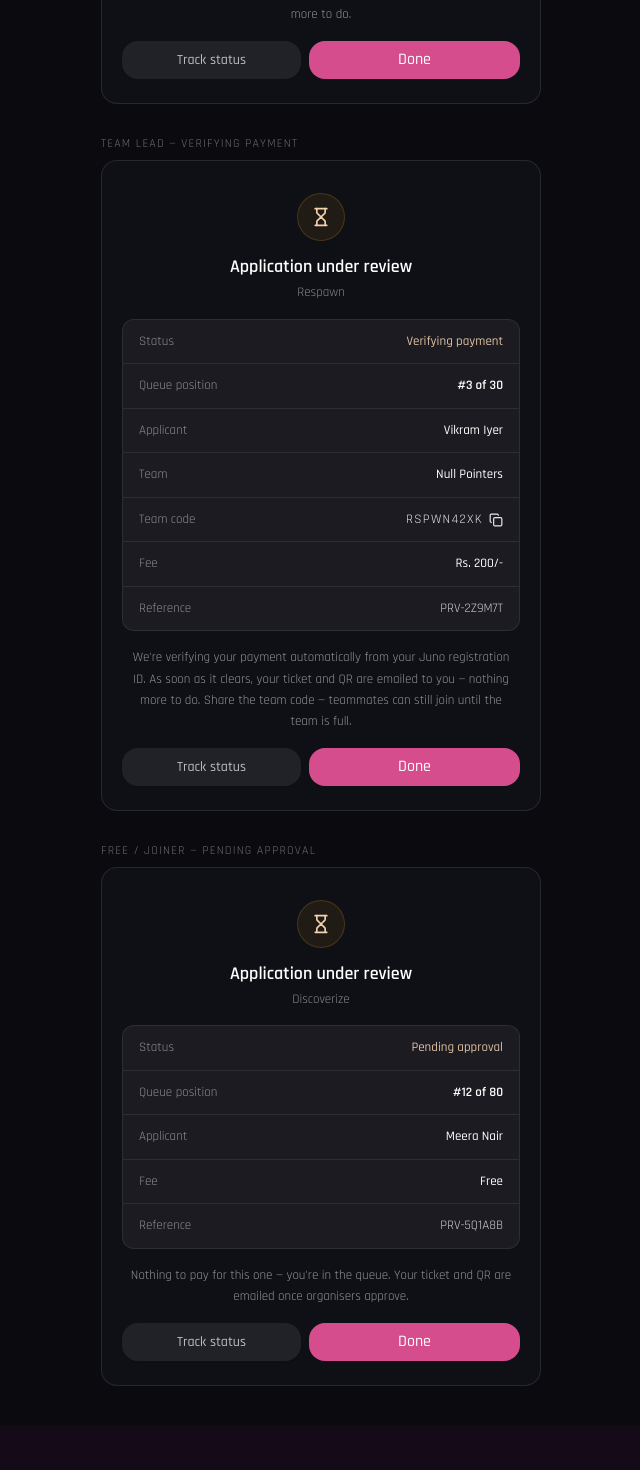
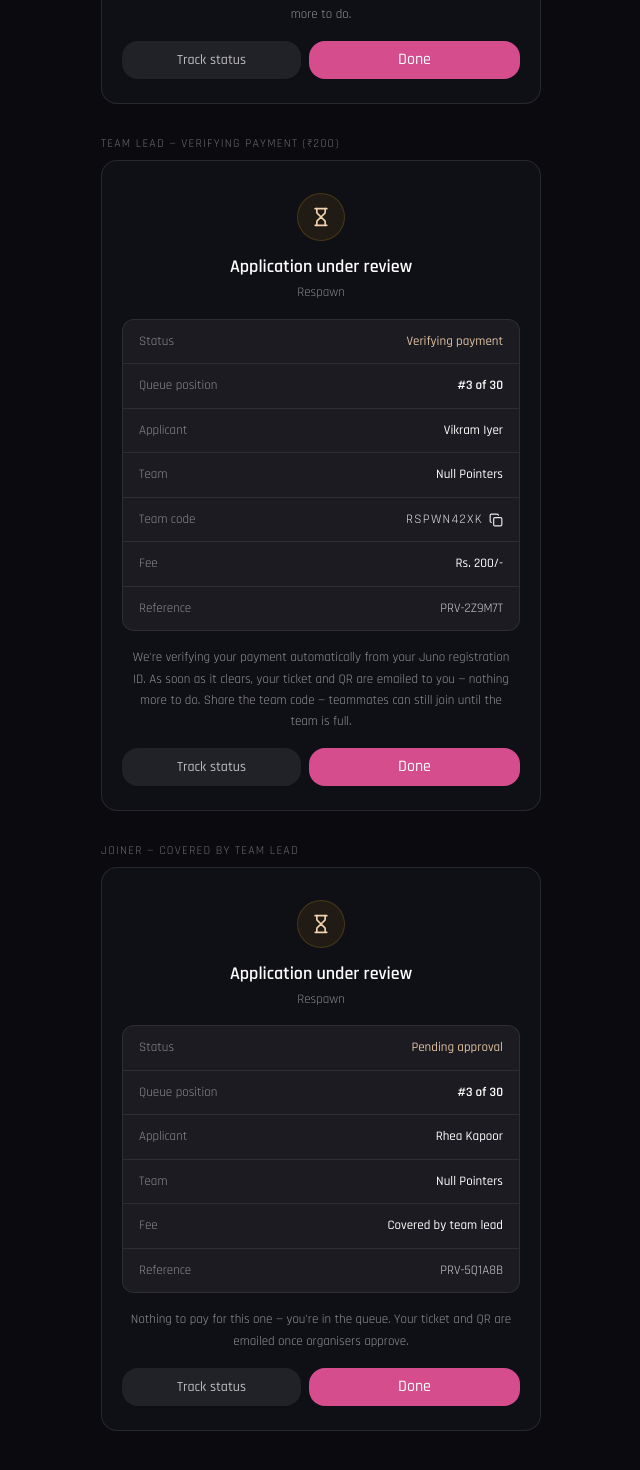
Before and after one commit to voxmastery/pravrutti-fest-web, a Next.js app: page /preview-review in a window 1280 px wide. Shown: the part 552-2022 px from the top of the page, without its empty margins (319-959 px from the left). Before the commit the page ends 1978 px from the top, so only its background shows below. Built offline with nearby package versions, Linux system fonts and the light colour scheme; no server answers.

Commit message:
chore: preview route — no free events, third card is a joiner
Co-Authored-By: WOZCODE <contact@withwoz.com>

```diff
--- a/app/preview-review/page.tsx
+++ b/app/preview-review/page.tsx
@@ -31,14 +31,17 @@ const team: ReviewResult = {
   teamCode: "RSPWN42XK",
 };
 
-const free: ReviewResult = {
-  eventName: "Discoverize",
-  queuePosition: 12,
-  capacity: 80,
-  name: "Meera Nair",
-  fee: "Free",
+/* No free events — every event is ₹200. The only non-charged case is a joiner
+   whose fee is covered by the team lead. */
+const joiner: ReviewResult = {
+  eventName: "Respawn",
+  queuePosition: 3,
+  capacity: 30,
+  name: "Rhea Kapoor",
+  fee: "Covered by team lead",
   ticketId: "PRV-5Q1A8B",
   payment: "not_required",
+  teamName: "Null Pointers",
 };
 
 function Panel({ title, result }: { title: string; result: ReviewResult }) {
@@ -68,9 +71,9 @@ export default function Page() {
         <p className="text-white/70 text-sm">
           Preview — Path B &ldquo;application under review&rdquo; state (sample data).
         </p>
-        <Panel title="Charged — verifying payment" result={solo} />
-        <Panel title="Team lead — verifying payment" result={team} />
-        <Panel title="Free / joiner — pending approval" result={free} />
+        <Panel title="Solo entry — verifying payment (₹200)" result={solo} />
+        <Panel title="Team lead — verifying payment (₹200)" result={team} />
+        <Panel title="Joiner — covered by team lead" result={joiner} />
       </div>
     </div>
   );
```
